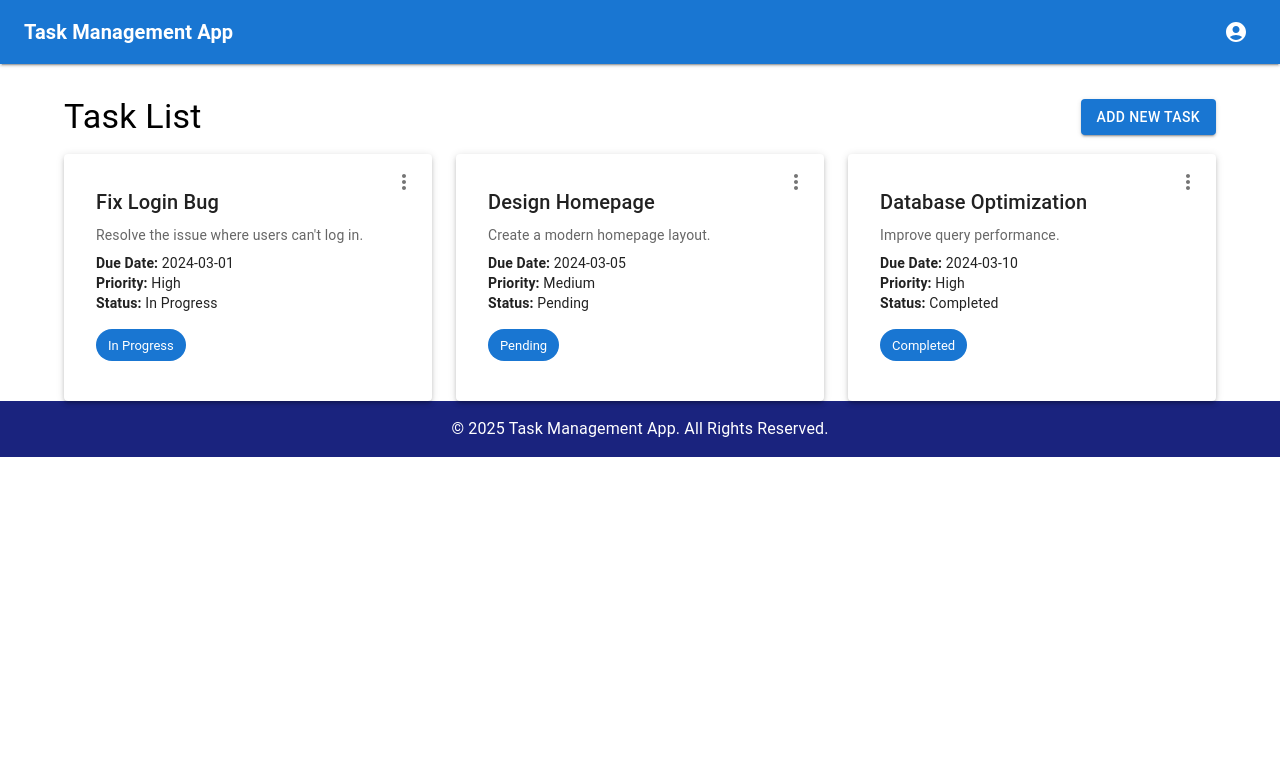
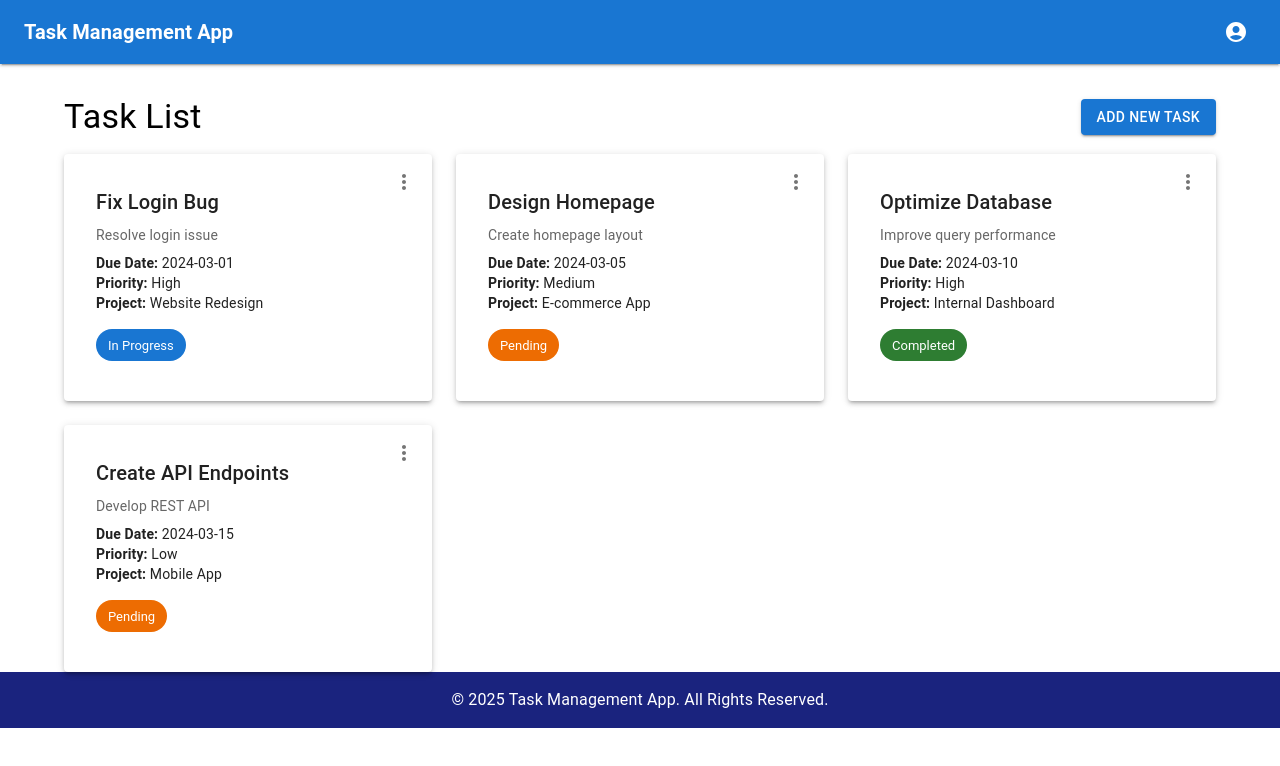
Before and after one commit to TaskManagmentApp/TMA-frontend, a React (Create React App) app: page /tasks in a window 1280 px wide. Shown: the top 766 px of the page. Built offline with nearby package versions, Linux system fonts and the light colour scheme; sample sign-in values are in the browser's storage.

Commit message:
Update Tasks.js

```diff
--- a/src/pages/Tasks.js
+++ b/src/pages/Tasks.js
@@ -18,23 +18,30 @@ import {
   Box,
   Snackbar,
   Alert,
+  Select,
+  FormControl,
+  InputLabel
 } from "@mui/material";
 import MoreVertIcon from "@mui/icons-material/MoreVert";
 
 const TaskManagement = () => {
   const [tasks, setTasks] = useState([
-    { id: 1, title: "Fix Login Bug", description: "Resolve the issue where users can't log in.", dueDate: "2024-03-01", priority: "High", status: "In Progress", category: "Backend" },
-    { id: 2, title: "Design Homepage", description: "Create a modern homepage layout.", dueDate: "2024-03-05", priority: "Medium", status: "Pending", category: "Frontend" },
-    { id: 3, title: "Database Optimization", description: "Improve query performance.", dueDate: "2024-03-10", priority: "High", status: "Completed", category: "Database" },
+    { id: 1, title: "Fix Login Bug", description: "Resolve login issue", dueDate: "2024-03-01", priority: "High", status: "In Progress", project: "Website Redesign" },
+    { id: 2, title: "Design Homepage", description: "Create homepage layout", dueDate: "2024-03-05", priority: "Medium", status: "Pending", project: "E-commerce App" },
+    { id: 3, title: "Optimize Database", description: "Improve query performance", dueDate: "2024-03-10", priority: "High", status: "Completed", project: "Internal Dashboard" },
+    { id: 4, title: "Create API Endpoints", description: "Develop REST API", dueDate: "2024-03-15", priority: "Low", status: "Pending", project: "Mobile App" }
   ]);
+
+  const [projects] = useState(["Website Redesign", "E-commerce App", "Internal Dashboard", "Mobile App"]);
+  const [statusOptions] = useState(["Pending", "In Progress", "Completed"]);
+  const [priorityOptions] = useState(["High", "Medium", "Low"]);
 
   const [open, setOpen] = useState(false);
   const [editMode, setEditMode] = useState(false);
-  const [currentTask, setCurrentTask] = useState({ id: null, title: "", description: "", dueDate: "", priority: "", status: "" });
+  const [currentTask, setCurrentTask] = useState({ id: null, title: "", description: "", dueDate: "", priority: "Medium", status: "Pending", project: "" });
   const [anchorEl, setAnchorEl] = useState(null);
   const [selectedTaskId, setSelectedTaskId] = useState(null);
 
-  // Snackbar state
   const [snackbarOpen, setSnackbarOpen] = useState(false);
   const [snackbarMessage, setSnackbarMessage] = useState("");
   const [snackbarSeverity, setSnackbarSeverity] = useState("success");
@@ -46,7 +53,7 @@ const TaskManagement = () => {
   };
 
   const handleOpen = () => {
-    setCurrentTask({ id: null, title: "", description: "", dueDate: "", priority: "", status: "" });
+    setCurrentTask({ id: null, title: "", description: "", dueDate: "", priority: "Medium", status: "Pending", project: "" });
     setEditMode(false);
     setOpen(true);
   };
@@ -116,8 +123,8 @@ const TaskManagement = () => {
                 <Typography variant="body2" color="text.secondary">{task.description}</Typography>
                 <Typography variant="body2" mt={1}><strong>Due Date:</strong> {task.dueDate}</Typography>
                 <Typography variant="body2"><strong>Priority:</strong> {task.priority}</Typography>
-                <Typography variant="body2"><strong>Status:</strong> {task.status}</Typography>
-                <Chip label={task.status} color="primary" sx={{ mt: 2 }} />
+                <Typography variant="body2"><strong>Project:</strong> {task.project}</Typography>
+                <Chip label={task.status} color={task.status === "Pending" ? "warning" : task.status === "In Progress" ? "primary" : "success"} sx={{ mt: 2 }} />
               </CardContent>
             </Card>
           </Grid>
@@ -131,26 +138,42 @@ const TaskManagement = () => {
           <TextField label="Title" fullWidth margin="normal" value={currentTask.title} onChange={(e) => setCurrentTask({ ...currentTask, title: e.target.value })} />
           <TextField label="Description" fullWidth multiline rows={3} margin="normal" value={currentTask.description} onChange={(e) => setCurrentTask({ ...currentTask, description: e.target.value })} />
           <TextField label="Due Date" type="date" fullWidth margin="normal" value={currentTask.dueDate} onChange={(e) => setCurrentTask({ ...currentTask, dueDate: e.target.value })} InputLabelProps={{ shrink: true }} />
-          <TextField label="Priority" fullWidth margin="normal" value={currentTask.priority} onChange={(e) => setCurrentTask({ ...currentTask, priority: e.target.value })} />
-          <TextField label="Status" fullWidth margin="normal" value={currentTask.status} onChange={(e) => setCurrentTask({ ...currentTask, status: e.target.value })} />
+
+          {/* Priority Dropdown */}
+          <FormControl fullWidth margin="normal">
+            <InputLabel>Priority</InputLabel>
+            <Select value={currentTask.priority} onChange={(e) => setCurrentTask({ ...currentTask, priority: e.target.value })}>
+              {priorityOptions.map((priority, index) => (
+                <MenuItem key={index} value={priority}>{priority}</MenuItem>
+              ))}
+            </Select>
+          </FormControl>
+
+          {/* Status Dropdown */}
+          <FormControl fullWidth margin="normal">
+            <InputLabel>Status</InputLabel>
+            <Select value={currentTask.status} onChange={(e) => setCurrentTask({ ...currentTask, status: e.target.value })}>
+              {statusOptions.map((status, index) => (
+                <MenuItem key={index} value={status}>{status}</MenuItem>
+              ))}
+            </Select>
+          </FormControl>
+
+          {/* Project Dropdown */}
+          <FormControl fullWidth margin="normal">
+            <InputLabel>Project</InputLabel>
+            <Select value={currentTask.project} onChange={(e) => setCurrentTask({ ...currentTask, project: e.target.value })}>
+              {projects.map((project, index) => (
+                <MenuItem key={index} value={project}>{project}</MenuItem>
+              ))}
+            </Select>
+          </FormControl>
         </DialogContent>
         <DialogActions>
           <Button onClick={handleClose} color="secondary">Cancel</Button>
           <Button onClick={handleSave} color="primary">Save</Button>
         </DialogActions>
       </Dialog>
-
-      {/* Snackbar for notifications */}
-      <Snackbar
-        open={snackbarOpen}
-        autoHideDuration={3000}
-        onClose={() => setSnackbarOpen(false)}
-        anchorOrigin={{ vertical: "top", horizontal: "right" }}
-      >
-        <Alert onClose={() => setSnackbarOpen(false)} severity={snackbarSeverity} sx={{ width: "100%" }}>
-          {snackbarMessage}
-        </Alert>
-      </Snackbar>
     </Container>
   );
 };
```
